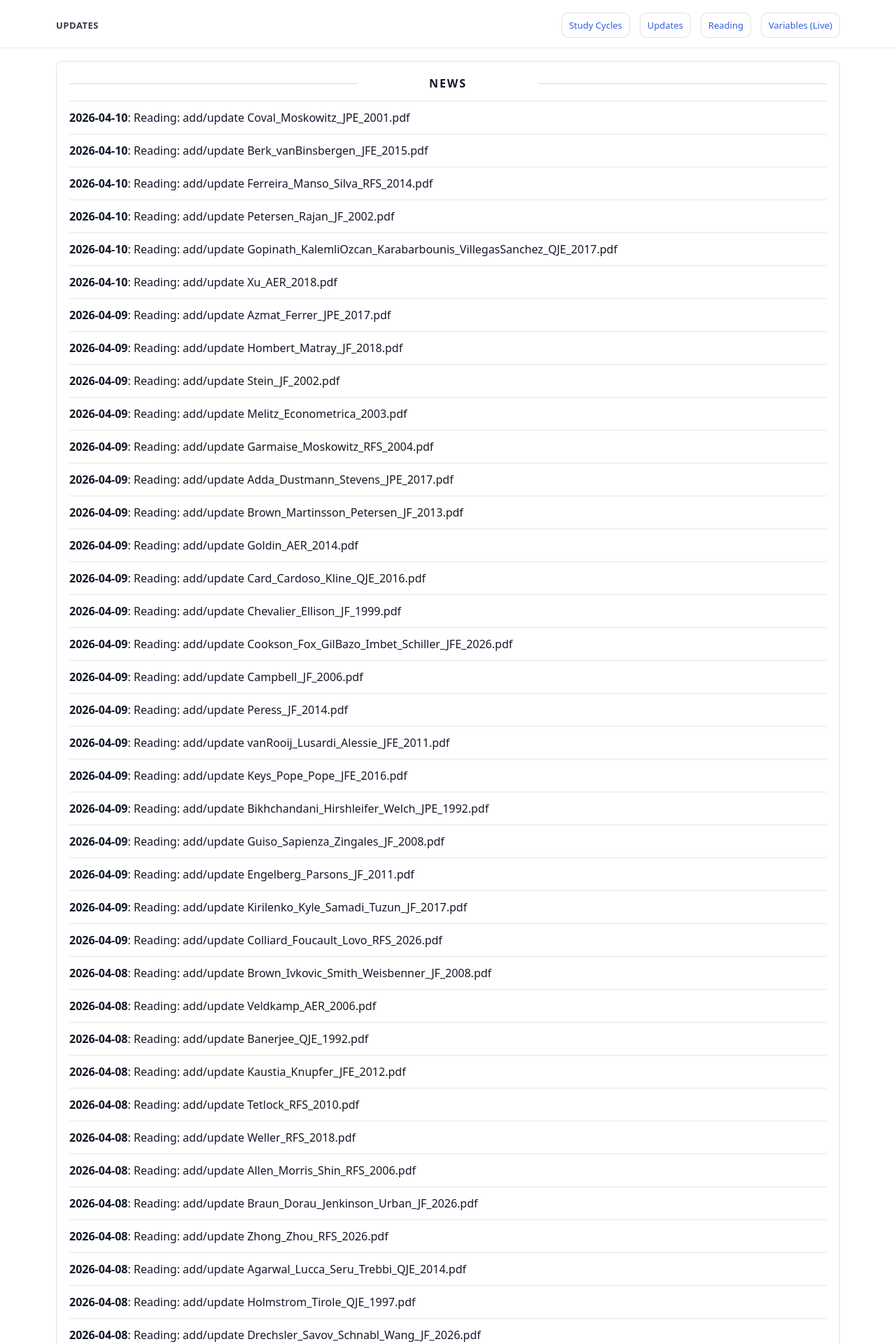
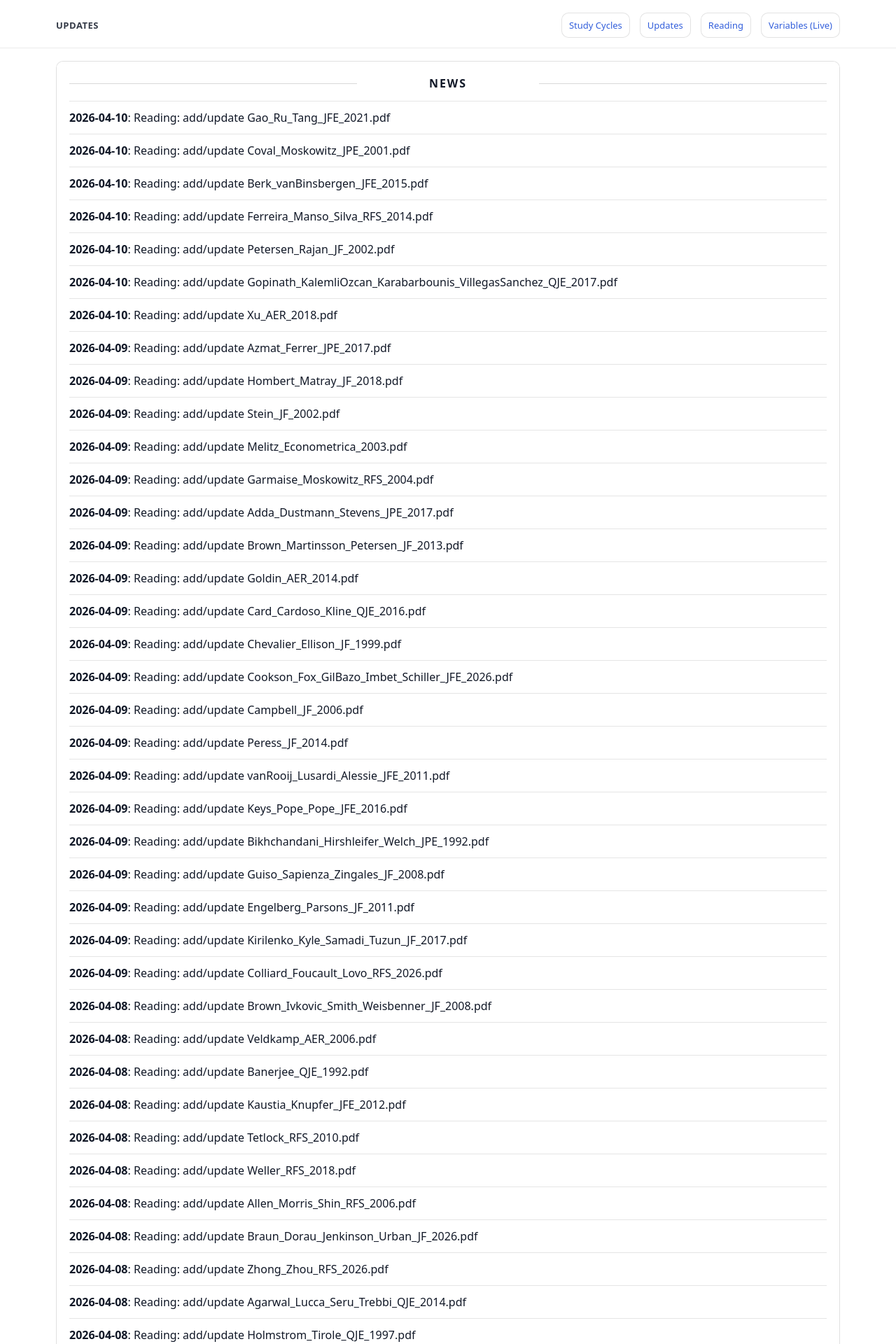
Before and after one commit to yaxinzn/study-archive, a Jekyll site: the page built from updates/index.md, in a window 1280 px wide. Shown: the top 1920 px of the page at 70% size. Built offline with Jekyll 4.4.1, drawn with Linux system fonts in a browser that asks for light colours; some of the changed text lies outside the part shown.

Commit message:
chore: update NEWS feed

```diff
--- a/_data/news.yml
+++ b/_data/news.yml
@@ -1,4 +1,7 @@
 # Auto-generated update history (sorted newest -> oldest). Do not edit manually.
+- ts: "1775777292"
+  date: "2026-04-10"
+  title: "Reading: add/update Gao_Ru_Tang_JFE_2021.pdf"
 - ts: "1775776082"
   date: "2026-04-10"
   title: "Reading: add/update Coval_Moskowitz_JPE_2001.pdf"
```
